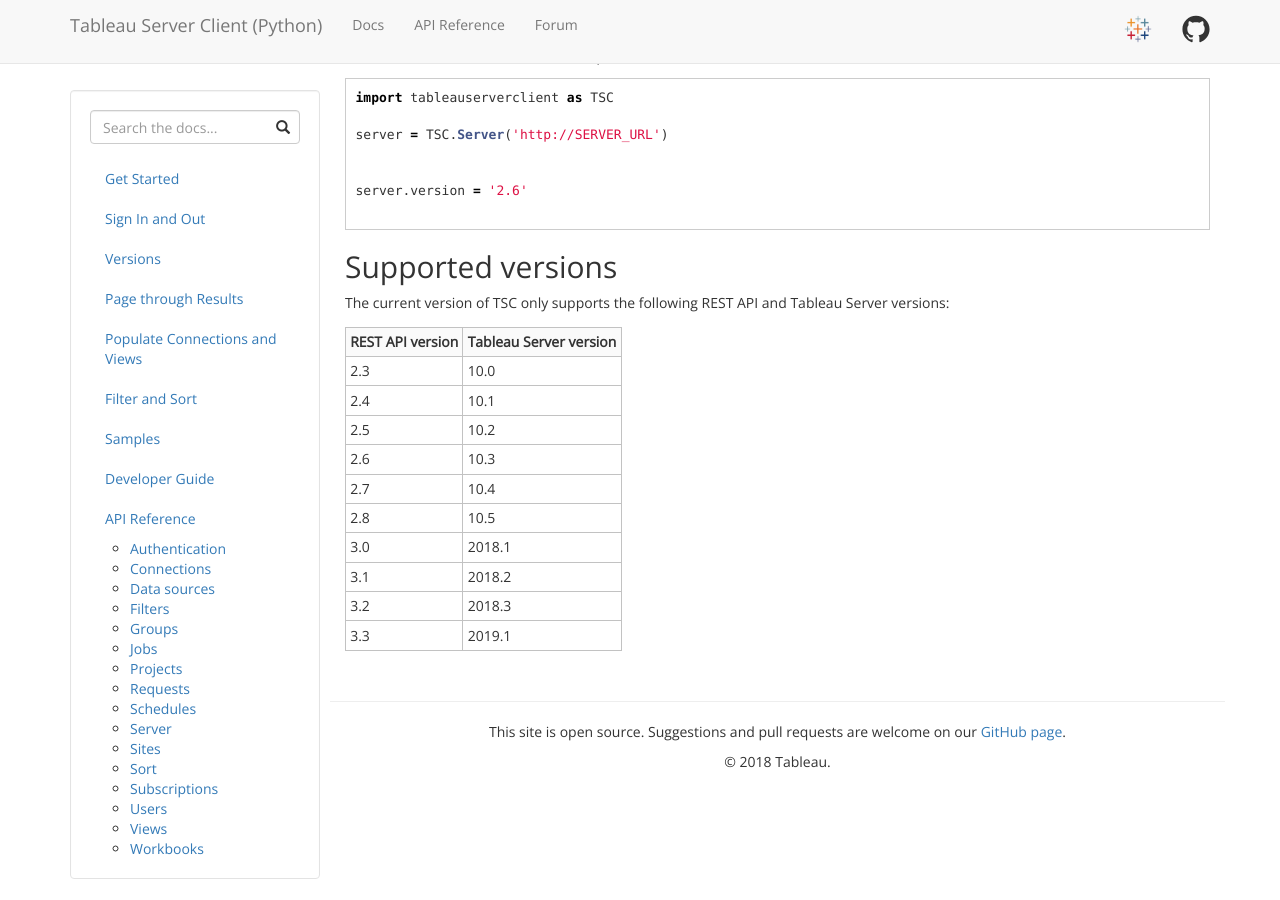
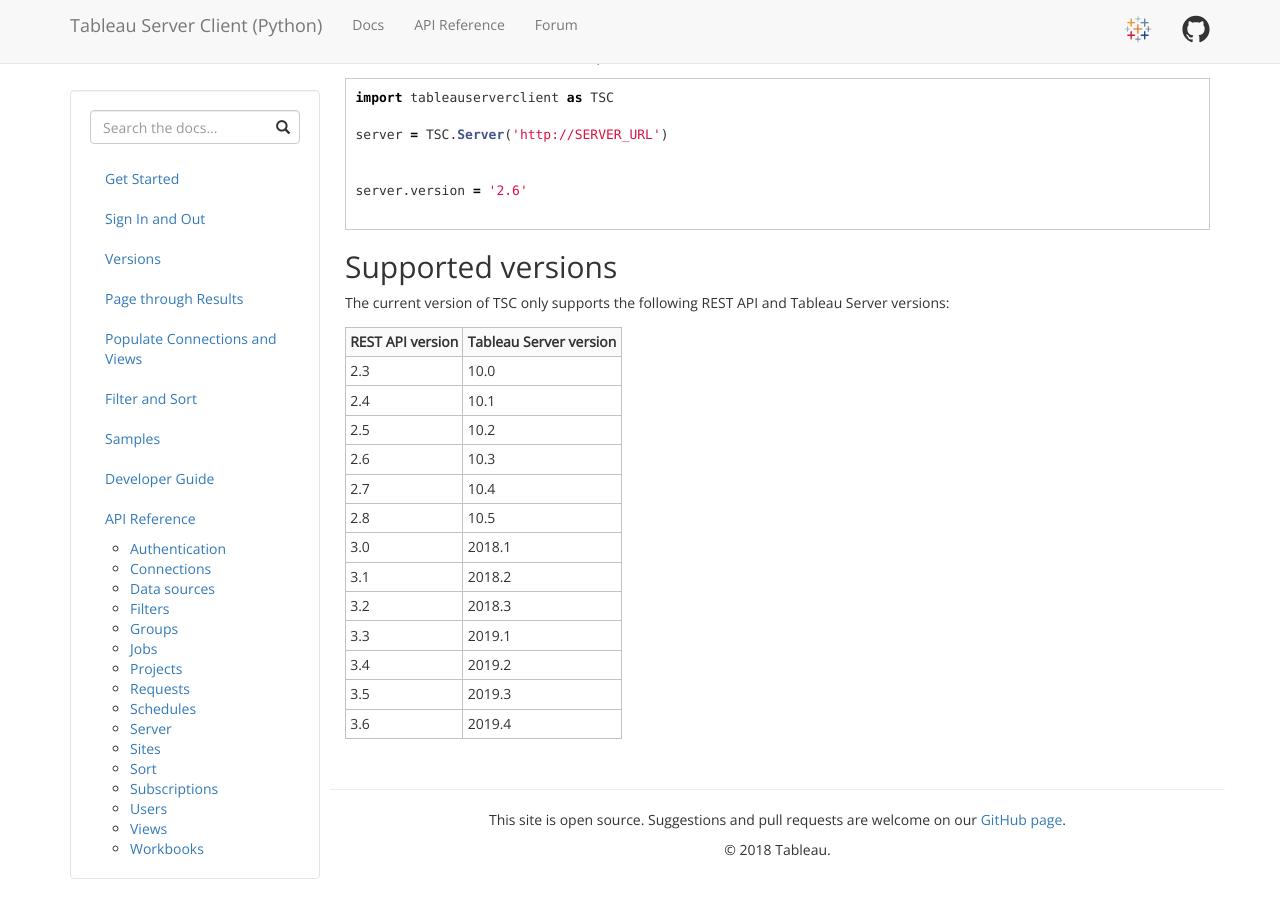
Before and after one commit to tableau/server-client-python, a Jekyll site: the page built from docs/versions.md, in a window 1280 px wide and 900 px high, scrolled down 811 px. Built offline with Jekyll 4.4.1, drawn with Linux system fonts in a browser that asks for light colours.

Commit message:
Update versions.md
Adding supported versions

```diff
--- a/docs/versions.md
+++ b/docs/versions.md
@@ -65,3 +65,6 @@
 |3.1|2018.2|
 |3.2|2018.3|
 |3.3|2019.1|
+|3.4|2019.2|
+|3.5|2019.3|
+|3.6|2019.4|
```
